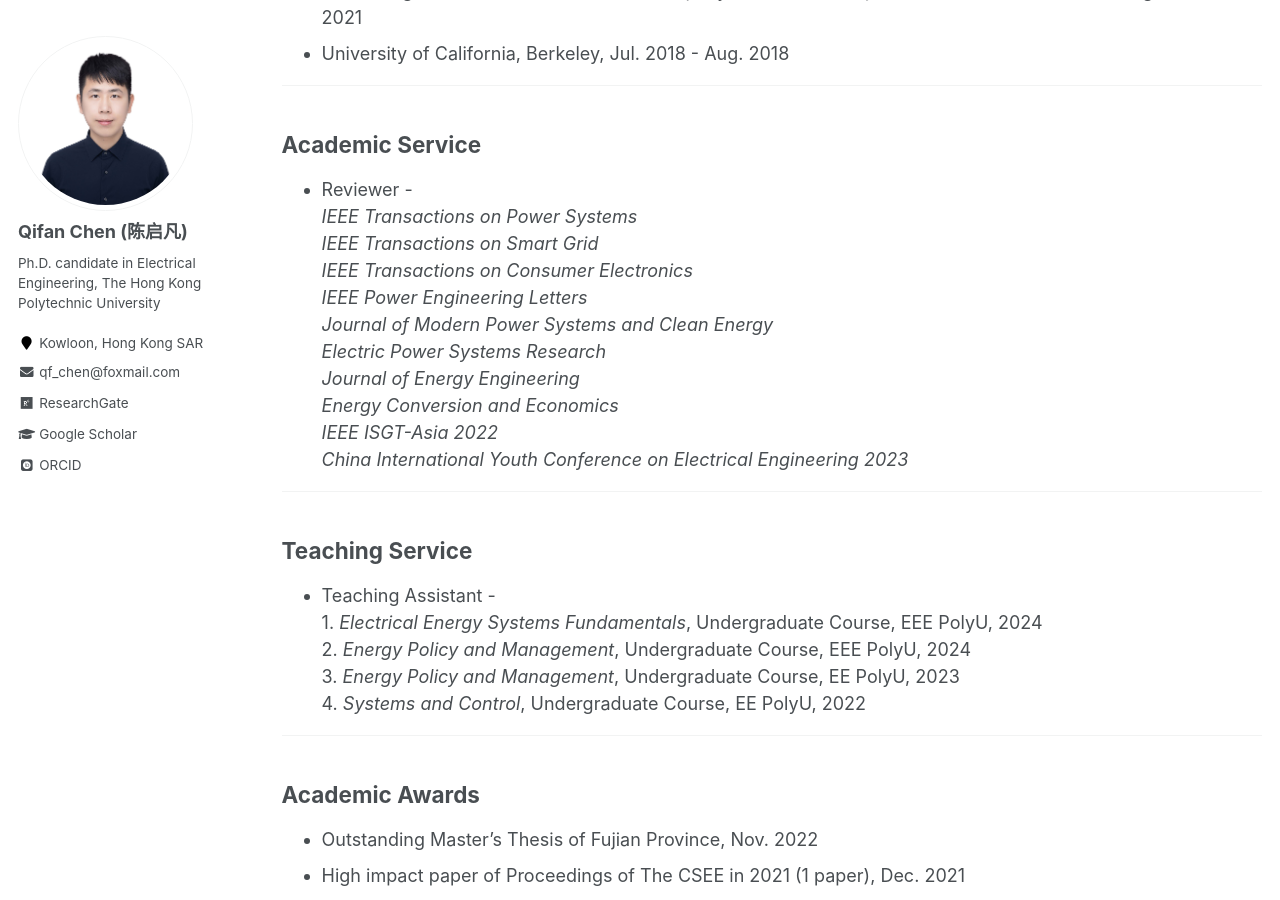
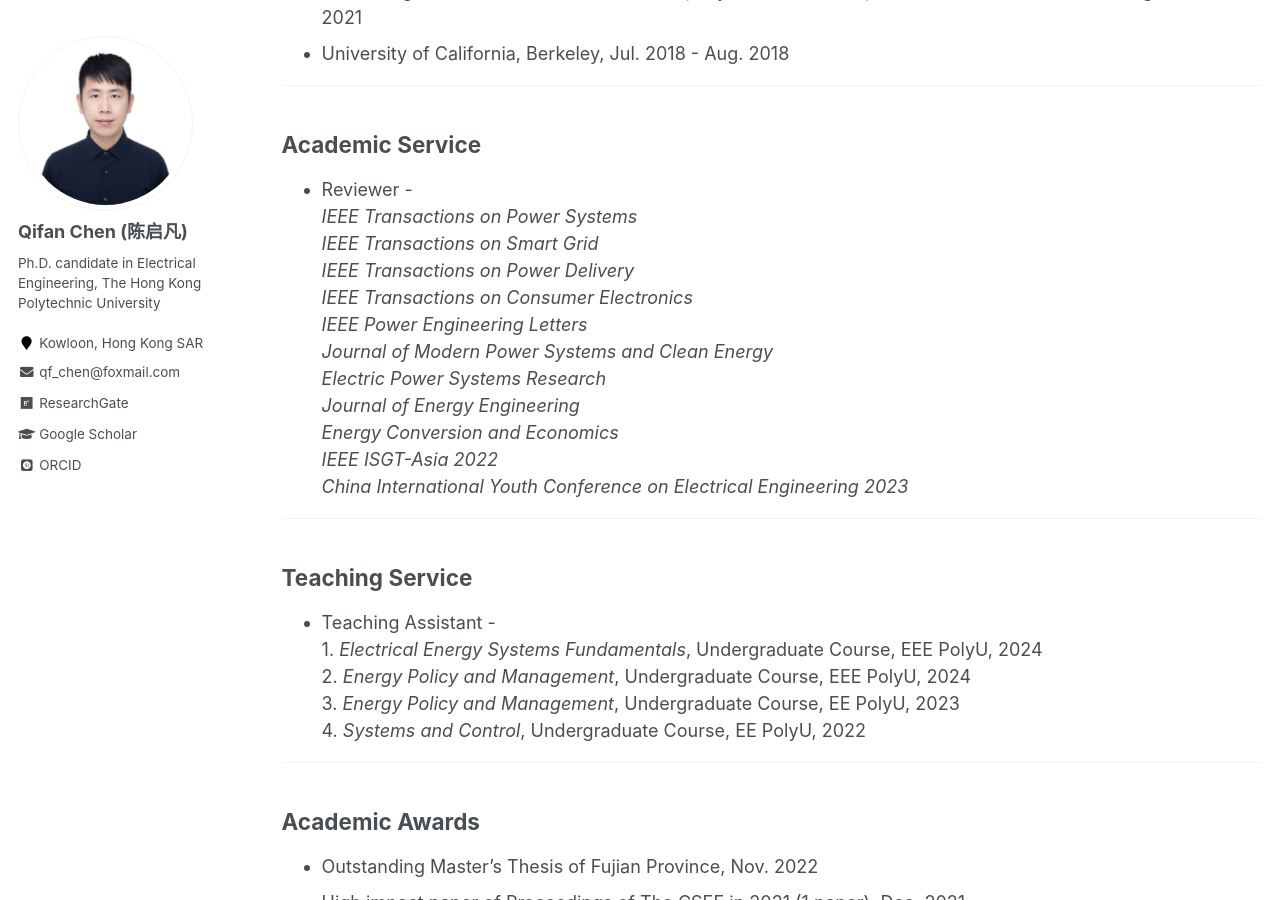
Before and after one commit to ChQf/ChQf.github.io, a Jekyll site: the page built from _pages/biography.md, in a window 1280 px wide and 900 px high, scrolled down 503 px. Built offline with Jekyll 4.4.1, drawn with Linux system fonts in a browser that asks for light colours; some web fonts are replaced.

Commit message:
Update biography.md

```diff
--- a/_pages/biography.md
+++ b/_pages/biography.md
@@ -30,6 +30,7 @@ redirect_from:
 * Reviewer -
 <br>*IEEE Transactions on Power Systems*
 <br>*IEEE Transactions on Smart Grid*
+<br>*IEEE Transactions on Power Delivery*
 <br>*IEEE Transactions on Consumer Electronics*
 <br>*IEEE Power Engineering Letters*
 <br>*Journal of Modern Power Systems and Clean Energy*
```
